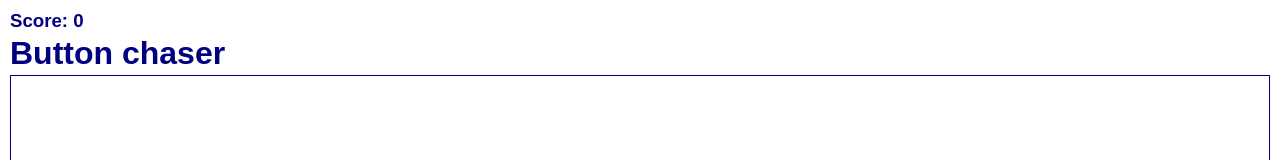
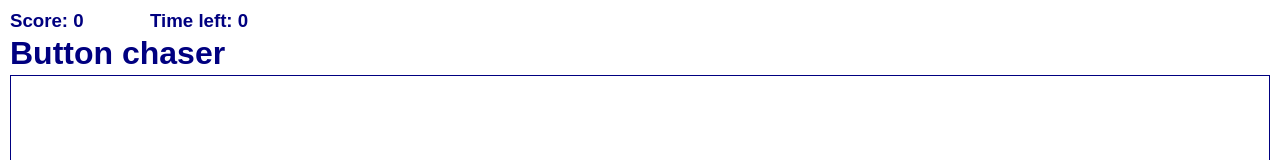
Before and after one commit to Bezifabr/WebGames, a website: page public/index.html in a window 1280 px wide. Shown: the top 160 px of the page. Drawn offline with Linux system fonts and the light colour scheme.

Commit message:
Add time label

```diff
--- a/public/index.html
+++ b/public/index.html
@@ -8,6 +8,7 @@
 </head>
 <body>
 <div id="scoreLabel">Score: 0</div>
+<div id="timeLabel">Time left: 0</div>
 <div id="pageTitle">Button chaser</div>
 <div id="gameArea">
   <button id="dot"></button>
--- a/public/stylesheets/style.css
+++ b/public/stylesheets/style.css
@@ -7,6 +7,17 @@
   position: absolute;
   top: 10px;
   left: 10px;
+  height: 25px;
+}
+
+#timeLabel{
+  font-family: Arial, Helvetica, sans-serif;
+  font-size: 14pt;
+  color: navy;
+  font-weight: bold;
+  position: absolute;
+  top: 10px;
+  left: 150px;
   height: 25px;
 }
 
```
